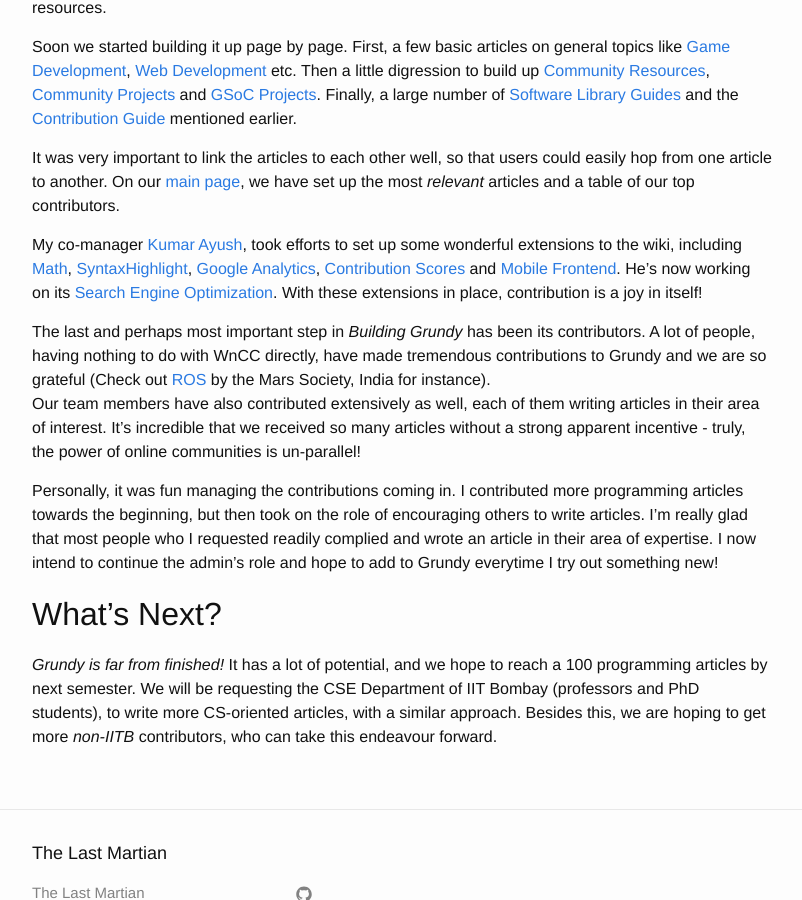
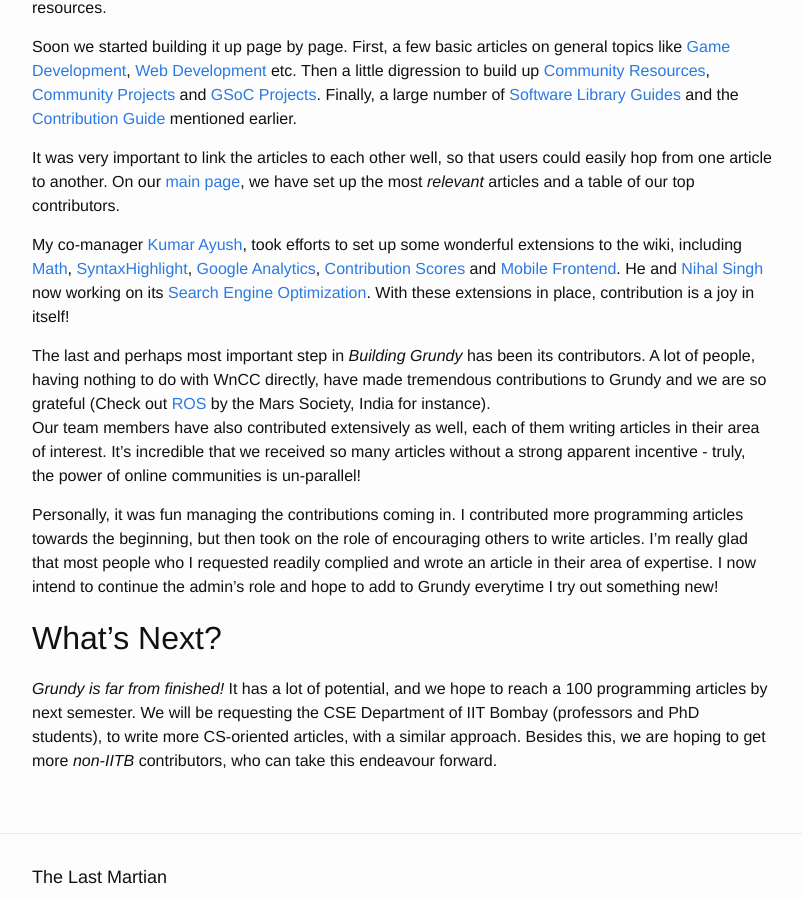
Before and after one commit to martiansideofthemoon/martiansideofthemoon.github.io, a Jekyll site: the page built from _posts/2016-12-31-wncc-wiki-launched.markdown, in a window 1280 px wide and 900 px high, scrolled down 1226 px. Shown: the whole window, without its empty margins (238-1040 px from the left). Built offline with Jekyll 4.4.1, drawn with Linux system fonts in a browser that asks for light colours.

Commit message:
Adding Nihal

```diff
--- a/_posts/2016-12-31-wncc-wiki-launched.markdown
+++ b/_posts/2016-12-31-wncc-wiki-launched.markdown
@@ -34,7 +34,7 @@ Soon we started building it up page by page. First, a few basic articles on gene
 
 It was very important to link the articles to each other well, so that users could easily hop from one article to another. On our [main page](http://wncc-iitb.org/wiki), we have set up the most *relevant* articles and a table of our top contributors.
 
-My co-manager [Kumar Ayush](https://github.com/cheekujodhpur/), took efforts to set up some wonderful extensions to the wiki, including [Math](https://www.mediawiki.org/wiki/Extension:Math), [SyntaxHighlight](https://www.mediawiki.org/wiki/Extension:SyntaxHighlight), [Google Analytics](https://www.mediawiki.org/wiki/Extension:Google_Analytics_Integration), [Contribution Scores](https://www.mediawiki.org/wiki/Extension:Contribution_Scores) and [Mobile Frontend](https://www.mediawiki.org/wiki/Extension:MobileFrontend). He's now working on its [Search Engine Optimization](https://www.mediawiki.org/wiki/Category:Search_engine_optimization_extensions). With these extensions in place, contribution is a joy in itself!
+My co-manager [Kumar Ayush](https://github.com/cheekujodhpur/), took efforts to set up some wonderful extensions to the wiki, including [Math](https://www.mediawiki.org/wiki/Extension:Math), [SyntaxHighlight](https://www.mediawiki.org/wiki/Extension:SyntaxHighlight), [Google Analytics](https://www.mediawiki.org/wiki/Extension:Google_Analytics_Integration), [Contribution Scores](https://www.mediawiki.org/wiki/Extension:Contribution_Scores) and [Mobile Frontend](https://www.mediawiki.org/wiki/Extension:MobileFrontend). He and [Nihal Singh](https://github.com/nihal111) now working on its [Search Engine Optimization](https://www.mediawiki.org/wiki/Category:Search_engine_optimization_extensions). With these extensions in place, contribution is a joy in itself!
 
 The last and perhaps most important step in *Building Grundy* has been its contributors. A lot of people, having nothing to do with WnCC directly, have made tremendous contributions to Grundy and we are so grateful (Check out [ROS](http://wncc-iitb.org/wiki/index.php/ROS) by the Mars Society, India for instance).
 Our team members have also contributed extensively as well, each of them writing articles in their area of interest. It's incredible that we received so many articles without a strong apparent incentive - truly, the power of online communities is un-parallel!
```
